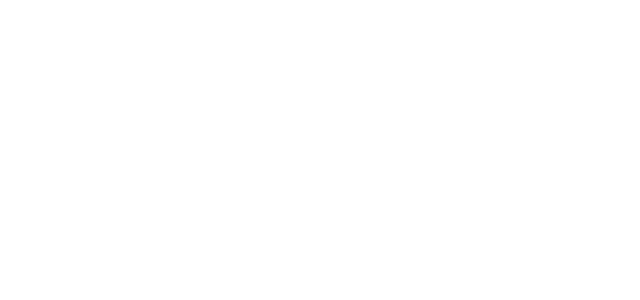
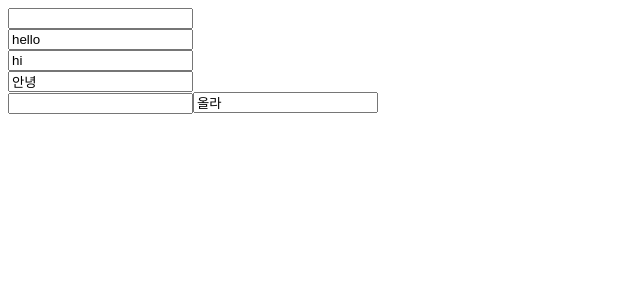
Before and after one commit to huitopia/study-react-1, a React (Vite) app: page / in a window 1280 px wide. Shown: the top 300 px of the page, without its empty margins (0-640 px from the left). Built offline with nearby package versions, Linux system fonts and the light colour scheme.

Commit message:
input 요소 value에 값을 주고 변경하는 코드 작성할 것

```diff
--- a/src/App.jsx
+++ b/src/App.jsx
@@ -1,7 +1,35 @@
-import React from "react";
+import React, { useState } from "react";
 
 function App(props) {
-  return <div></div>;
+  const [text1, setText1] = useState("");
+  const [text2, setText2] = useState("hello");
+  const [text3, setText3] = useState("hi");
+  const [text4, setText4] = useState("안녕");
+  const [text5, setText5] = useState("올라");
+  return (
+    <div>
+      <div>
+        <input type="text" onChange={(e) => setText1(e.target.value)} />
+      </div>
+      <div>
+        <input type="text" value={text2} readOnly={true} />
+      </div>
+      <div>
+        <input type="text" defaultValue={text3} />
+      </div>
+      <div>
+        <input
+          type="text"
+          value={text4}
+          onChange={(e) => setText4(e.target.value)}
+        />
+      </div>
+      <div>
+        <input type="text" />
+        <input type="text" value={text5} />
+      </div>
+    </div>
+  );
 }
 
 export default App;
```
